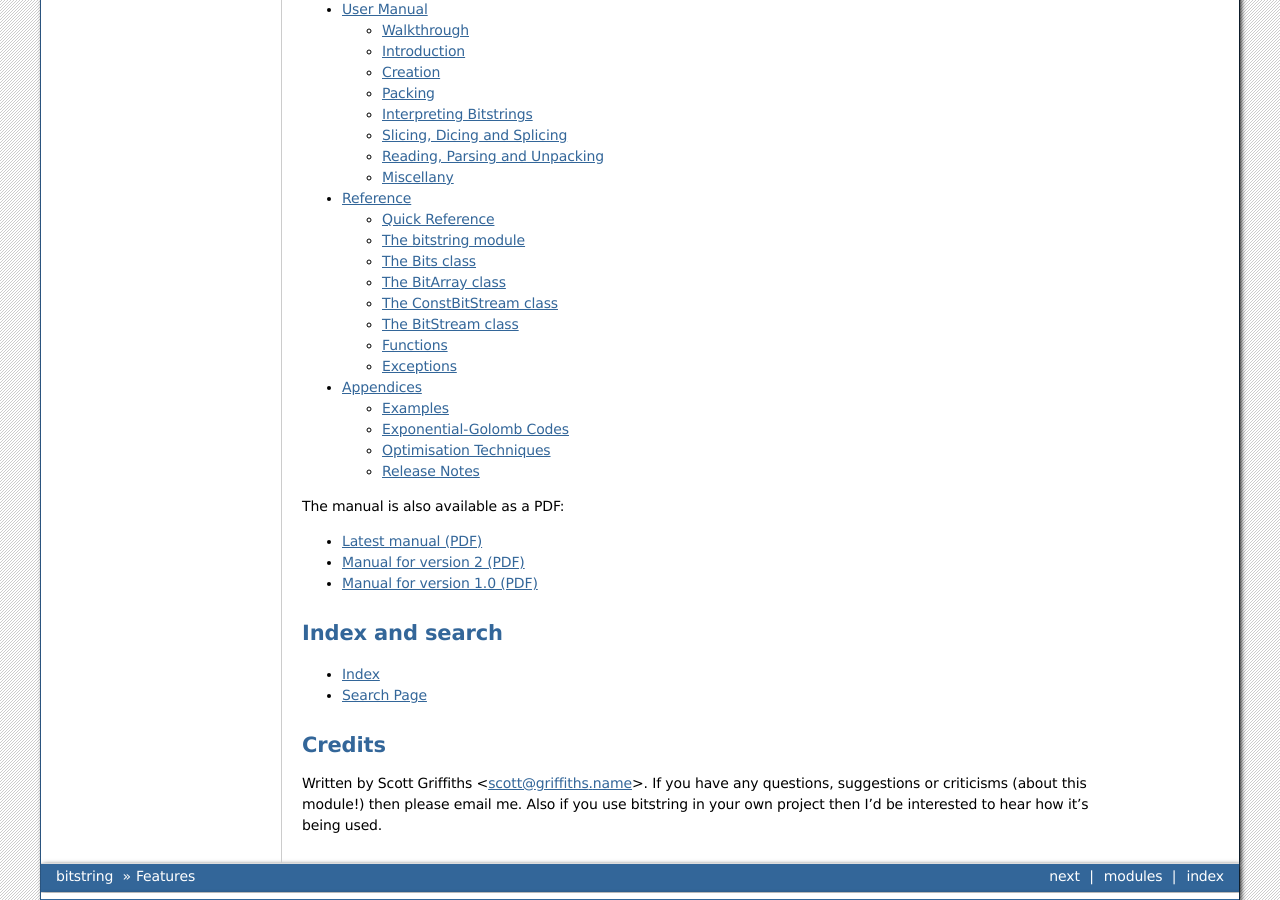
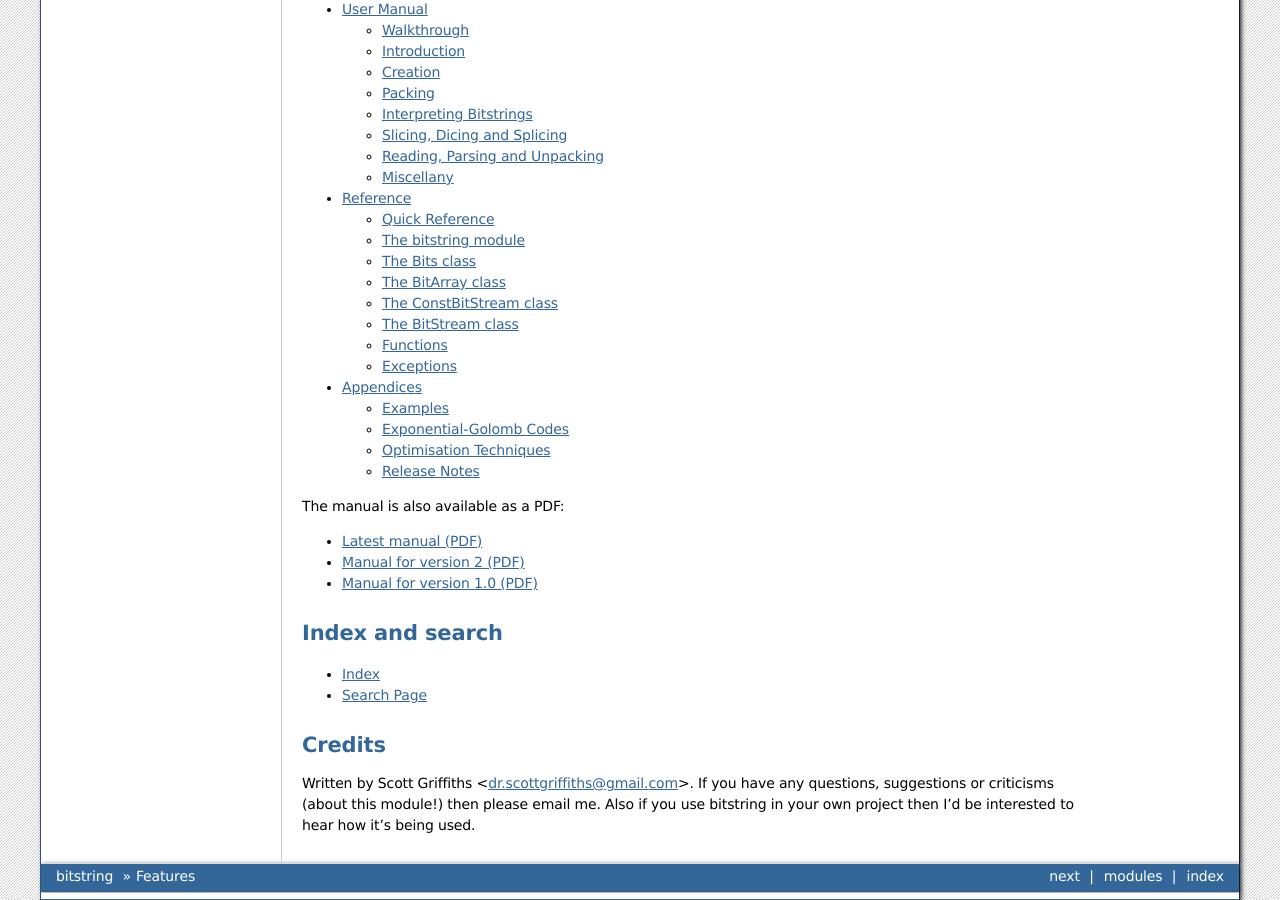
Before and after one commit to scott-griffiths/bitstring, a Sphinx documentation site: the page built from doc/index.rst, in a window 1280 px wide and 900 px high, scrolled down 591 px. Built offline with Sphinx 7.4.7, drawn with Linux system fonts in a browser that asks for light colours.

Commit message:
Changing my email address in code and documentation

```diff
--- a/_pybitstring.py
+++ b/_pybitstring.py
@@ -5,7 +5,7 @@ The pure Python bitstring implementation
 __licence__ = """
 The MIT License
 
-Copyright (c) 2006-2014 Scott Griffiths (scott@griffiths.name)
+Copyright (c) 2006-2014 Scott Griffiths (dr.scottgriffiths@gmail.com)
 
 Permission is hereby granted, free of charge, to any person obtaining a copy
 of this software and associated documentation files (the "Software"), to deal
--- a/bitstring.py
+++ b/bitstring.py
@@ -38,7 +38,7 @@ http://python-bitstring.googlecode.com
 __licence__ = """
 The MIT License
 
-Copyright (c) 2006-2013 Scott Griffiths (scott@griffiths.name)
+Copyright (c) 2006-2013 Scott Griffiths (dr.scottgriffiths@gmail.com)
 
 Permission is hereby granted, free of charge, to any person obtaining a copy
 of this software and associated documentation files (the "Software"), to deal
--- a/doc/bitstring_classes.rst
+++ b/doc/bitstring_classes.rst
@@ -1,5 +1,5 @@
 .. module:: bitstring
-.. moduleauthor:: Scott Griffiths <scott@griffiths.name>
+.. moduleauthor:: Scott Griffiths <dr.scottgriffiths@gmail.com>
 
 
 The bitstring module
--- a/doc/index.rst
+++ b/doc/index.rst
@@ -52,4 +52,4 @@ Index and search
 Credits
 -------
 
-Written by Scott Griffiths <scott@griffiths.name>. If you have any questions, suggestions or criticisms (about this module!) then please email me. Also if you use bitstring in your own project then I'd be interested to hear how it's being used.
+Written by Scott Griffiths <dr.scottgriffiths@gmail.com>. If you have any questions, suggestions or criticisms (about this module!) then please email me. Also if you use bitstring in your own project then I'd be interested to hear how it's being used.
--- a/setup.py
+++ b/setup.py
@@ -30,7 +30,7 @@ setup(name='bitstring',
       version='3.2.0',
       description='Simple construction, analysis and modification of binary data.',
       author='Scott Griffiths',
-      author_email='scott@griffiths.name',
+      author_email='dr.scottgriffiths@gmail.com',
       url='http://python-bitstring.googlecode.com',
       download_url='http://python-bitstring.googlecode.com',
       license='The MIT License: http://www.opensource.org/licenses/mit-license.php',
```
Also changed, not shown: 1 other file.
